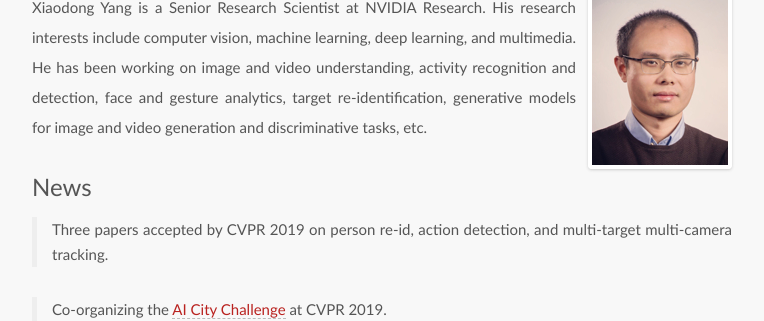
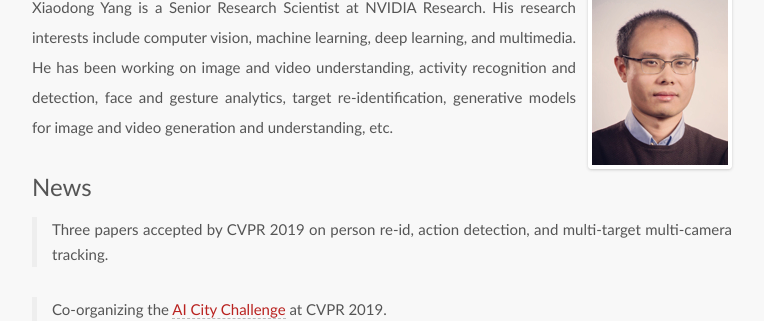
Before and after one commit to xiaodongyang/xiaodongyang.github.io, a Jekyll site: the page built from index.md, in a window 1280 px wide. Shown: the part 142-463 px from the top of the page, without its empty margins (258-1022 px from the left). Built offline with Jekyll 4.4.1, drawn with Linux system fonts in a browser that asks for light colours; some web fonts are replaced.

Commit message:
Update index.md

```diff
--- a/index.md
+++ b/index.md
@@ -3,7 +3,7 @@
 avatar: yes
 ---
 
-Xiaodong Yang is a Senior Research Scientist at NVIDIA Research. His research interests include computer vision, machine learning, deep learning, and multimedia. He has been working on image and video understanding, activity recognition and detection, face and gesture analytics, target re-identification, generative models for image and video generation and discriminative tasks, etc.
+Xiaodong Yang is a Senior Research Scientist at NVIDIA Research. His research interests include computer vision, machine learning, deep learning, and multimedia. He has been working on image and video understanding, activity recognition and detection, face and gesture analytics, target re-identification, generative models for image and video generation and understanding, etc.
 
 ## News
 
```
